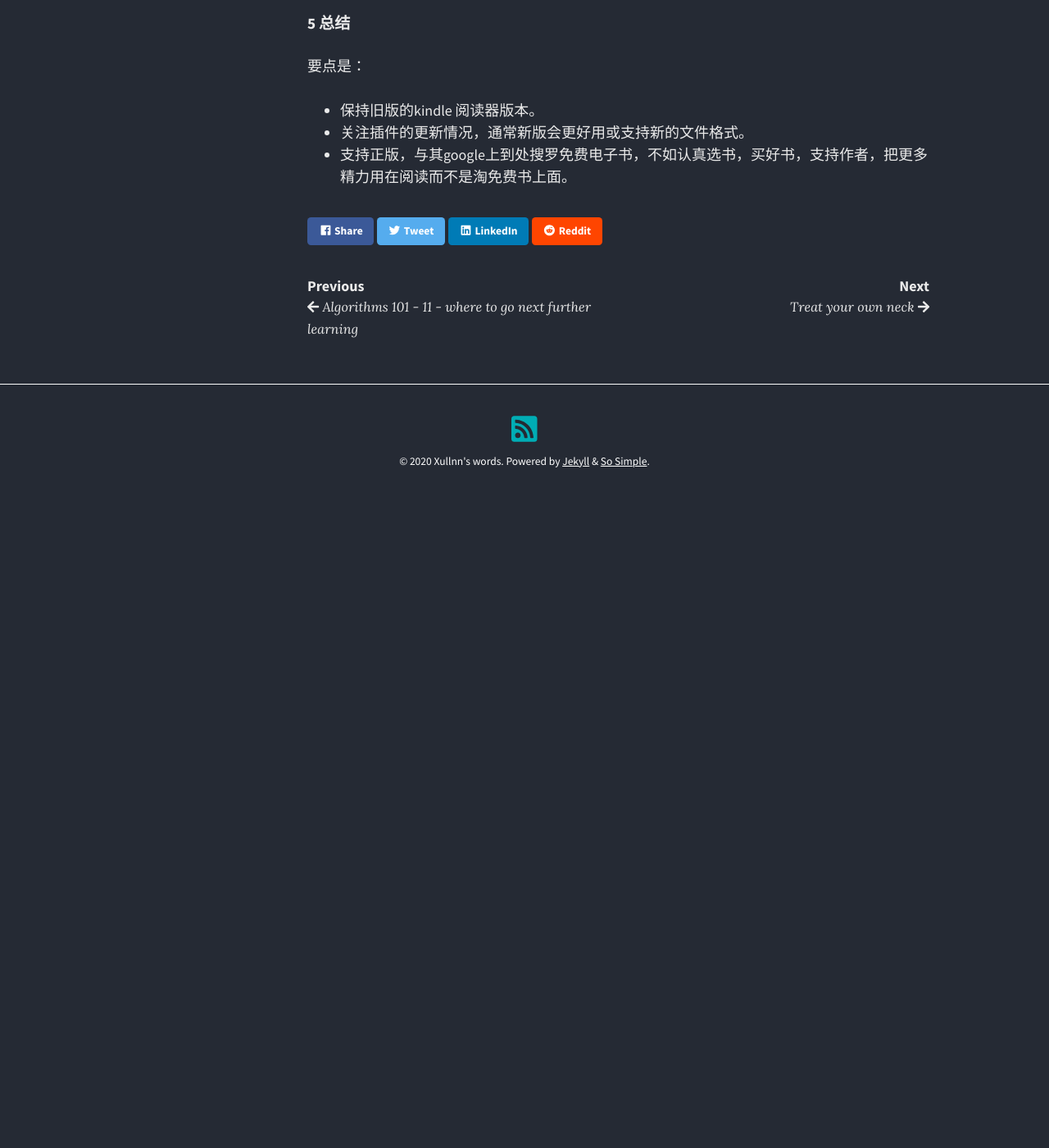
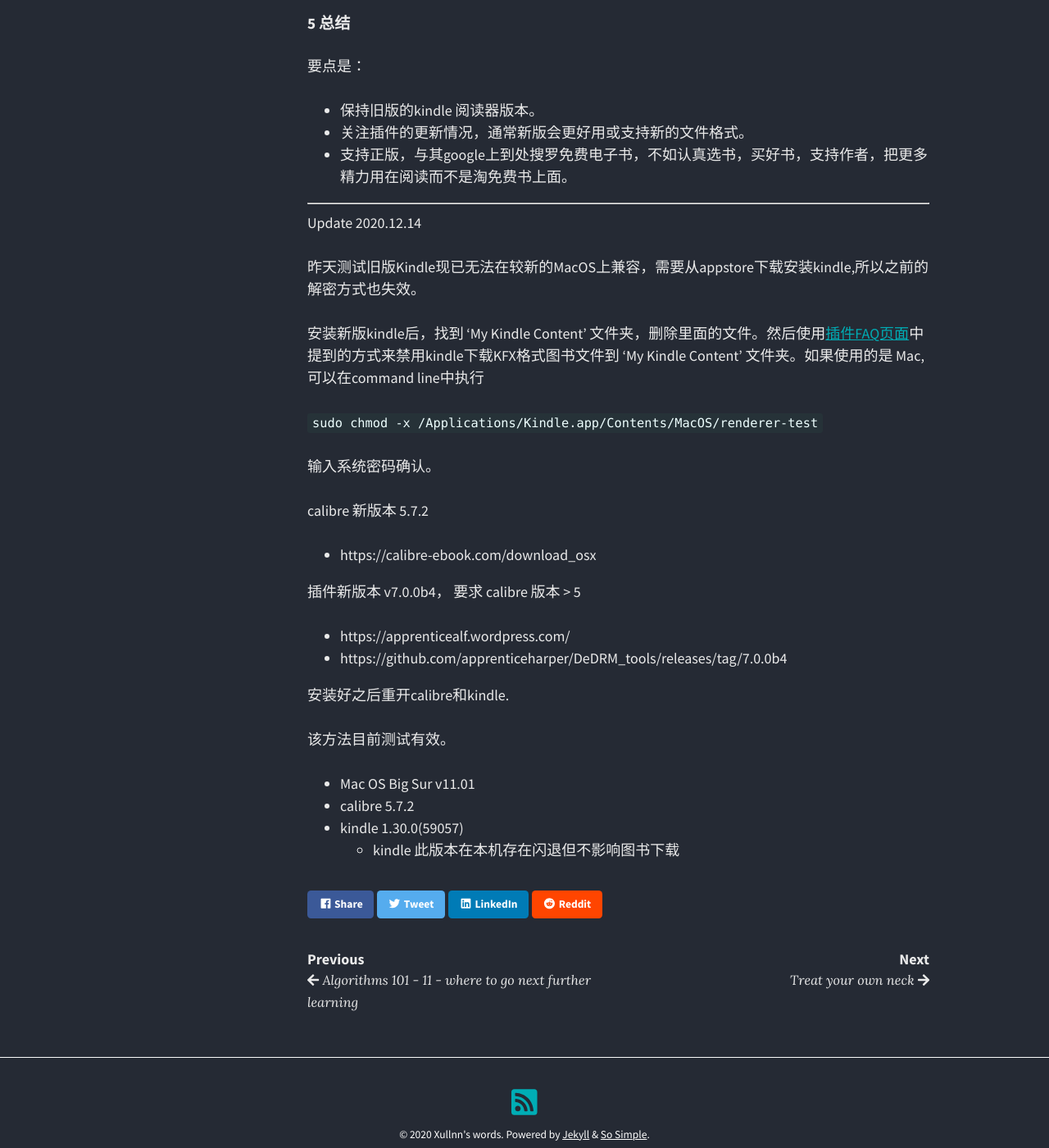
Before and after one commit to gitCavendish/gitCavendish.github.io, a Jekyll site: the page built from _posts/2018-05-15-remove-kindle-drm.md, in a window 1280 px wide and 1400 px high, scrolled down 1380 px. Shown: the whole window at 82% size. Built offline with Jekyll 4.4.1, drawn with Linux system fonts in a browser that asks for light colours; nearby versions of some CDN libraries; before the commit the page ends 2025 px from its top, so only the background shows below that.

Commit message:
update post about drm

```diff
--- a/_posts/2018-05-15-remove-kindle-drm.md
+++ b/_posts/2018-05-15-remove-kindle-drm.md
@@ -53,3 +53,34 @@
 - 保持旧版的kindle 阅读器版本。
 - 关注插件的更新情况，通常新版会更好用或支持新的文件格式。
 - 支持正版，与其google上到处搜罗免费电子书，不如认真选书，买好书，支持作者，把更多精力用在阅读而不是淘免费书上面。
+
+
+---
+
+Update 2020.12.14
+
+昨天测试旧版Kindle现已无法在较新的MacOS上兼容，需要从appstore下载安装kindle,所以之前的解密方式也失效。
+
+安装新版kindle后，找到 'My Kindle Content' 文件夹，删除里面的文件。然后使用[插件FAQ页面](https://github.com/apprenticeharper/DeDRM_tools/blob/master/FAQs.md#macintosh)中提到的方式来禁用kindle下载KFX格式图书文件到 'My Kindle Content' 文件夹。如果使用的是 Mac, 可以在command line中执行
+
+`sudo chmod -x /Applications/Kindle.app/Contents/MacOS/renderer-test`
+
+输入系统密码确认。
+
+
+calibre 新版本 5.7.2
+- https://calibre-ebook.com/download_osx
+
+插件新版本 v7.0.0b4， 要求 calibre 版本 > 5
+
+- https://apprenticealf.wordpress.com/
+- https://github.com/apprenticeharper/DeDRM_tools/releases/tag/7.0.0b4
+
+安装好之后重开calibre和kindle.
+
+该方法目前测试有效。
+
+- Mac OS Big Sur v11.01
+- calibre 5.7.2
+- kindle 1.30.0(59057)
+  - kindle 此版本在本机存在闪退但不影响图书下载
```
Also changed, not shown: _posts/2020-1-4-widgets-of-2020.md (+2 -0 lines).
